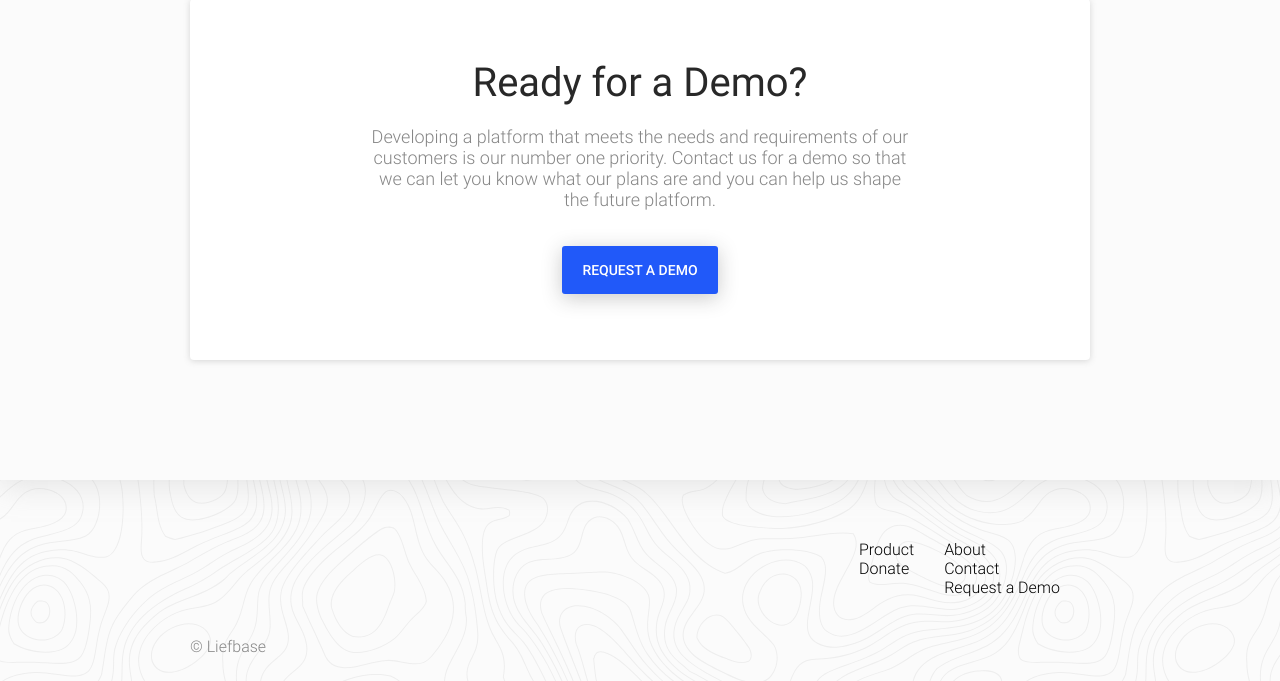
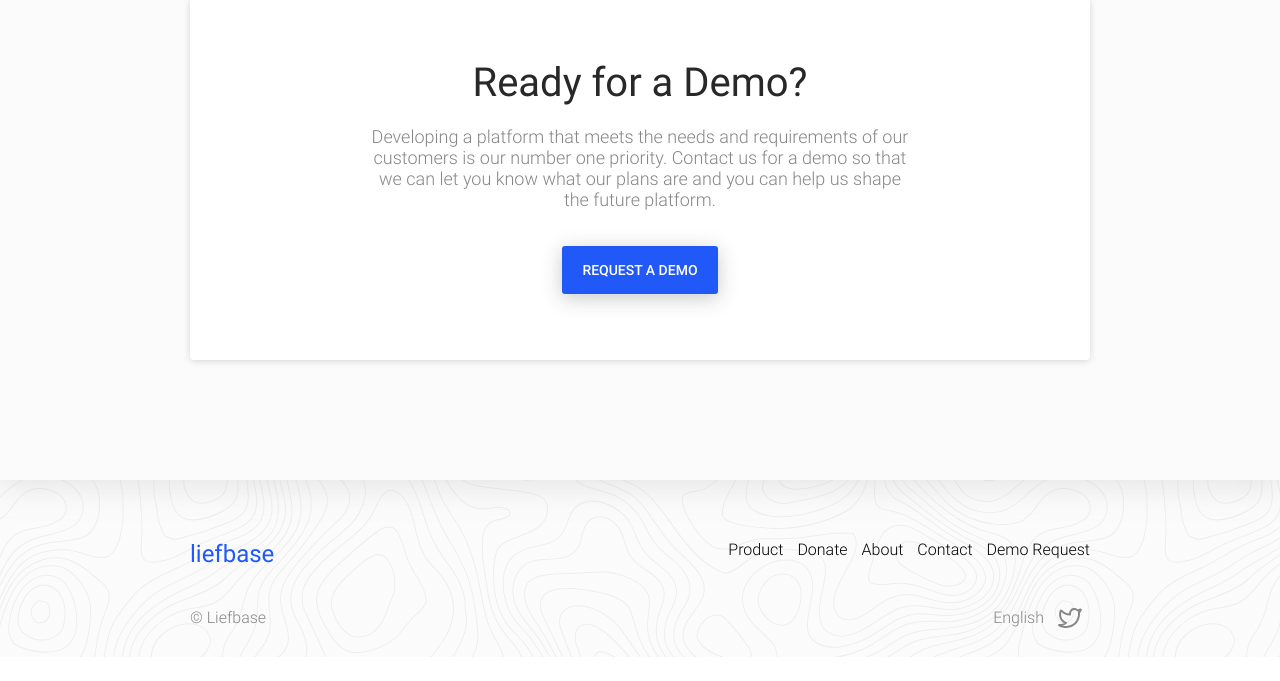
Before and after one commit to ProgrammingJoe/Liefbase-Static-Site, a Flask app: page / in a window 1280 px wide. Shown: the part 1779-2460 px from the top of the page. After the commit the page ends 2436 px from the top, so only its background shows below. Run offline with Flask 2, Linux system fonts and the light colour scheme; some libraries are stand-ins or nearby versions.

Commit message:
Restyle footer

```diff
--- a/static_site/static/css/fonts.css
+++ b/static_site/static/css/fonts.css
@@ -47,6 +47,12 @@ p {
   font-size: 28px;
   color: white;
   margin-bottom: 1.8em;
+}
+
+.footer-branding {
+  font-family: 'Roboto';
+  color: #2159F9;
+  font-size: 24px;
 }
 
 .header {
--- a/static_site/static/css/main.css
+++ b/static_site/static/css/main.css
@@ -46,9 +46,7 @@ a:hover {
   overflow: hidden;
 }
 
-.footer-logo,
-.hamburger-logo,
-.footer-socials {
+.hamburger-logo {
   display: none;
 }
 
@@ -213,20 +211,31 @@ a:hover {
 .footer-container {
   background-image: url('../img/footer-mask.svg');
 }
-.footer-link-column {
-  display: inline-block;
-  padding: 0 30px;
-  vertical-align: top;
-}
-.footer-link-column:last-child {
-  padding: 0 30px 0 0;
-}
-.footer-link {
-  display: block;
-}
 .footer-top,
 .footer-bottom {
   overflow: auto;
+}
+.footer-language {
+  display: inline-block;
+  vertical-align: top;
+  margin-right: 10px;
+}
+.footer-branding {
+  display: inline-block;
+  float: left;
+}
+.footer-links {
+  float: right;
+}
+.footer-link {
+  display: inline;
+  padding: 0 5px;
+}
+.footer-link:last-child {
+  padding: 0 0 0 5px;
+}
+.footer-link-column {
+  display: none;
 }
 
 #hamburger-menu {
@@ -290,14 +299,7 @@ a:hover {
   }
 
   .footer {
-    padding: 60px 0 25px 0;
-  }
-  .footer-links {
-    float: right;
-  }
-  .footer-logo {
-    width: 100px;
-    height: 100px;
+    padding: 60px 30px 25px 30px;
   }
   .footer-bottom {
     padding: 40px 0 0 0;
--- a/static_site/templates/base.html
+++ b/static_site/templates/base.html
@@ -43,20 +43,32 @@
     <div class="footer-container">
       <div class="footer">
         <div class="footer-top">
-          <img class="footer-logo" src="">
+          <p class="footer-branding">liefbase</p>
           <div class="footer-links">
+            <div class="footer-link-inline">
+              <a class="footer-link standard-text-lg" href="/">{{ _('Product') }}</a>
+              <a class="footer-link standard-text-lg" href="{{ url_for('donate') }}">{{ _('Donate') }}</a>
+              <a class="footer-link standard-text-lg" href="{{ url_for('about') }}">{{ _('About') }}</a>
+              <a class="footer-link standard-text-lg" href="{{ url_for('contact', demo=0) }}">{{ _('Contact') }}</a>
+              <a class="footer-link standard-text-lg" href="{{ url_for('contact', demo=1) }}">{{ _('Demo Request') }}</a>
+            </div>
             <div class="footer-link-column">
               <a class="footer-link standard-text-lg" href="/">{{ _('Product') }}</a>
               <a class="footer-link standard-text-lg" href="{{ url_for('donate') }}">{{ _('Donate') }}</a>
             </div><div class="footer-link-column">
               <a class="footer-link standard-text-lg" href="{{ url_for('about') }}">{{ _('About') }}</a>
               <a class="footer-link standard-text-lg" href="{{ url_for('contact', demo=0) }}">{{ _('Contact') }}</a>
-              <a class="footer-link standard-text-lg" href="{{ url_for('contact', demo=1) }}">{{ _('Request a Demo') }}</a>
+              <a class="footer-link standard-text-lg" href="{{ url_for('contact', demo=1) }}">{{ _('Demo Request') }}</a>
             </div>
           </div>
         </div>
         <div class="footer-bottom">
           <div class="footer-socials">
+            {% if french %}
+              <p class="footer-language sub-title-lg">Français</p>
+            {% else %}
+              <p class="footer-language sub-title-lg">English</p>
+            {% endif %}
             <img class="footer-social" src="../static/img/twitter.svg">
             <img class="footer-social" src="">
             <img class="footer-social" src="">
--- a/static_site/views.py
+++ b/static_site/views.py
@@ -6,19 +6,39 @@ from flask_babel import gettext
 
 @app.route('/')
 def index():
-  return render_template('index.html')
+  language = request.accept_languages.best_match(app.config['LANGUAGES'].keys())
+  if language == 'fr':
+      french = True
+  else:
+      english = True
+  return render_template('index.html', **locals())
 
 @app.route('/donate')
 def donate():
-  return render_template('donate.html')
+  language = request.accept_languages.best_match(app.config['LANGUAGES'].keys())
+  if language == 'fr':
+    french = True
+  else:
+    english = True
+  return render_template('donate.html', **locals())
 
 @app.route('/about')
 def about():
-  return render_template('about.html')
+  language = request.accept_languages.best_match(app.config['LANGUAGES'].keys())
+  if language == 'fr':
+    french = True
+  else:
+    english = True
+  return render_template('about.html', **locals())
 
 @app.route('/contact')
 @app.route('/contact/<demo>', methods=['GET', 'POST'])
 def contact(demo):
+  language = request.accept_languages.best_match(app.config['LANGUAGES'].keys())
+  if language == 'fr':
+    french = True
+  else:
+    english = True
   form = ContactForm()
   form2 = DemoForm()
 
@@ -28,7 +48,7 @@ def contact(demo):
     if form and form.validate() == False and demo == False or form2 and form2.validate() == False and demo == True:
       error_message = gettext('All fields are required and e-mail must be valid')
       flash(error_message)
-      return render_template('contact.html', form=form, form2=form2, demo=demo)
+      return render_template('contact.html', form=form, form2=form2, demo=demo, **locals())
     elif form2 and form2.validate() == True:
       msg = Message("Demo Request", sender='liefbaseinfo@gmail.com', recipients=['liefbaseinfo@gmail.com'])
       msg.body = """
@@ -36,7 +56,7 @@ def contact(demo):
       %s
       """ % (form.name.data, form.email.data, form.message.data)
       mail.send(msg)
-      return render_template('contact.html', success=True, demo=True)
+      return render_template('contact.html', success=True, demo=True, **locals())
     elif form and form.validate() == True:
       msg = Message(form.subject.data, sender='liefbaseinfo@gmail.com', recipients=['liefbaseinfo@gmail.com'])
       msg.body = """
@@ -44,12 +64,12 @@ def contact(demo):
       %s
       """ % (form.name.data, form.email.data, form.message.data)
       mail.send(msg)
-      return render_template('contact.html', success=True, demo=False)
+      return render_template('contact.html', success=True, demo=False, **locals())
     else:
-      return render_template('contact.html', form=form, form2=form2, demo=False)
+      return render_template('contact.html', form=form, form2=form2, demo=False, **locals())
 
   elif request.method == 'GET':
-    return render_template('contact.html', form=form, form2=form2, demo=demo)
+    return render_template('contact.html', form=form, form2=form2, demo=demo, **locals())
 
 @babel.localeselector
 def get_locale():
```
Also changed, not shown: other parts of static_site/static/css/main.css (+15 -21 lines).
